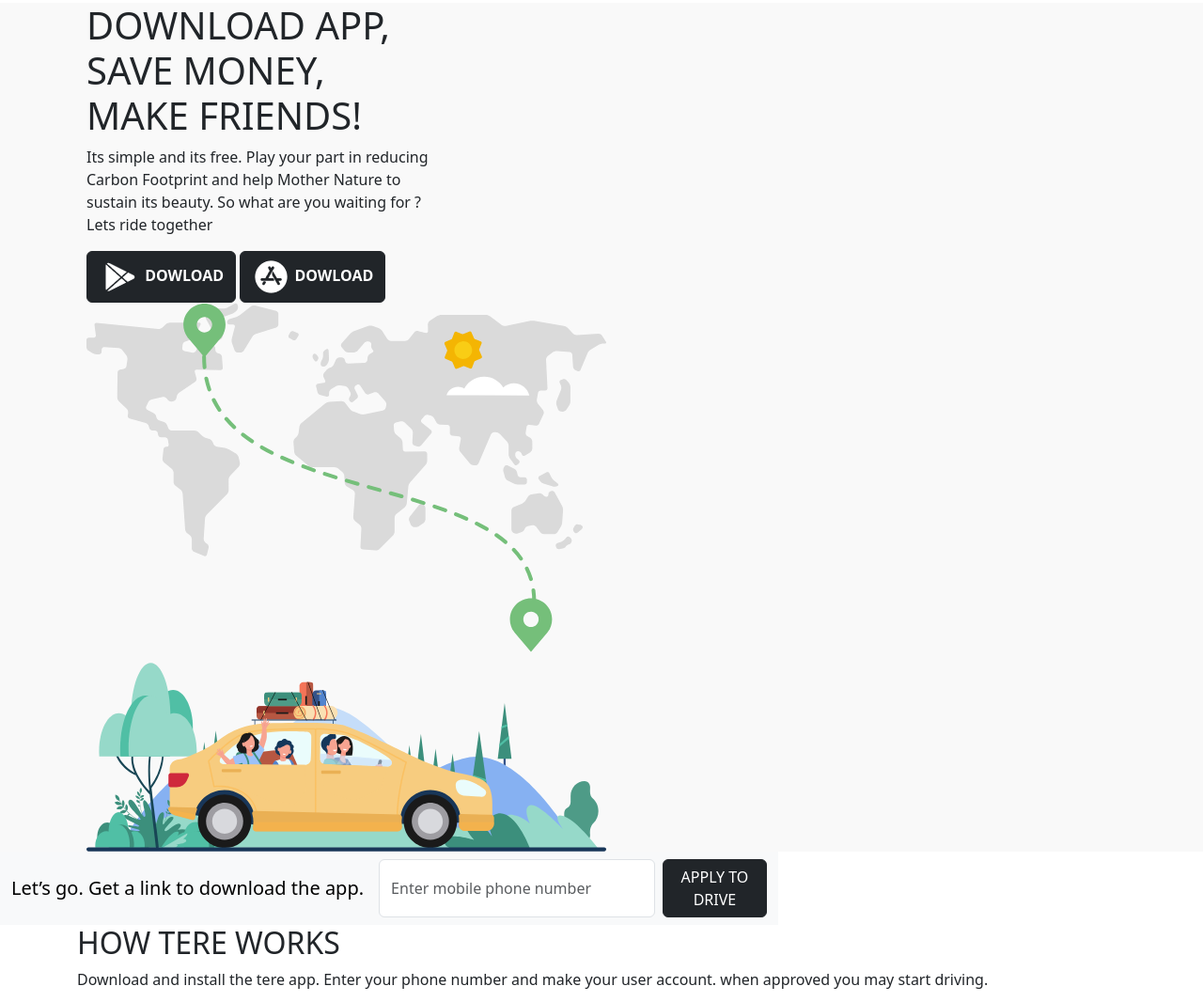
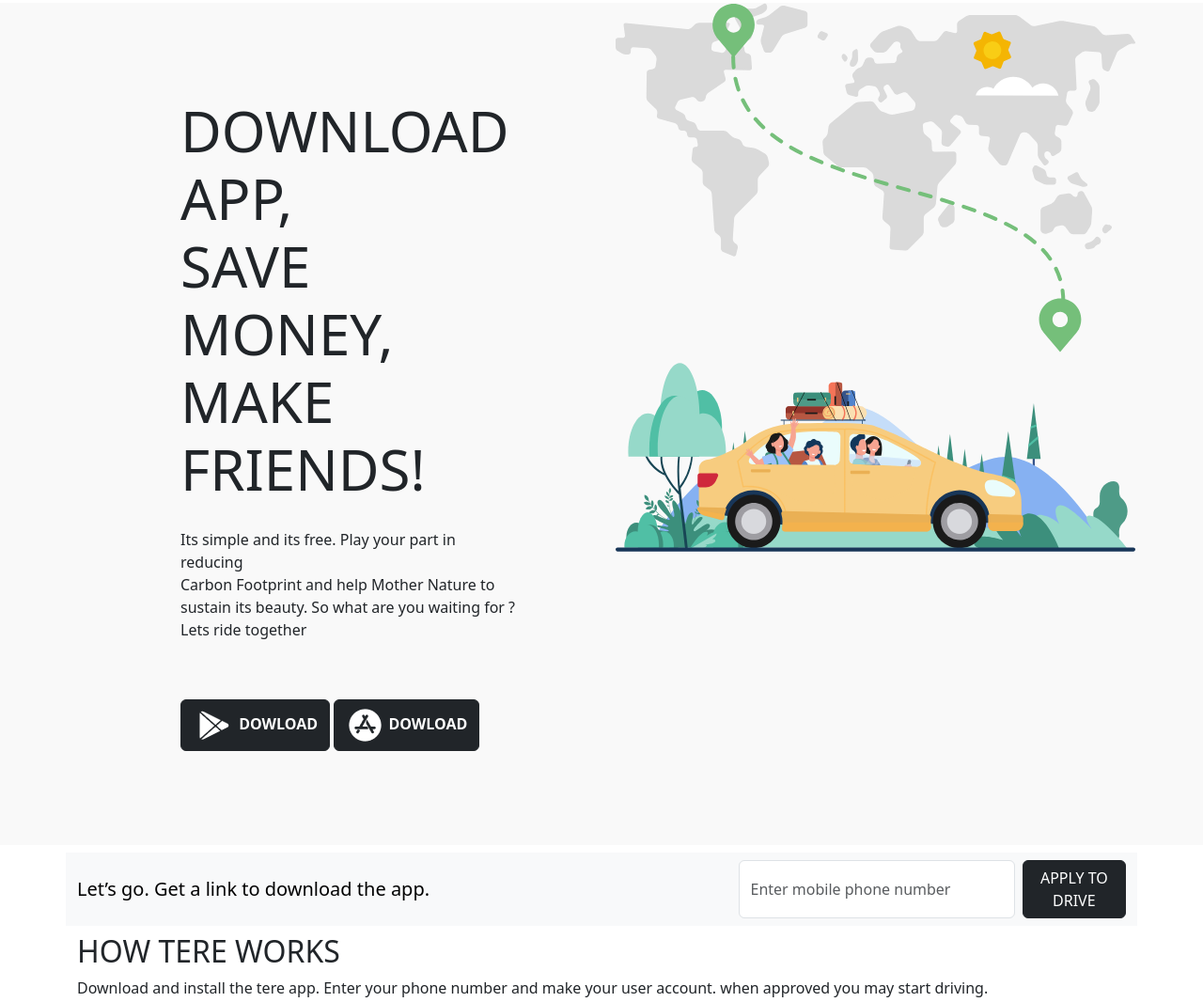
Before and after one commit to Mav-isolivr/provaPratica-codFrontEnd-senai, a plain HTML site: page index.html in a window 1280 px wide. Shown: the part 135-1201 px from the top of the page at 94% size. Drawn offline with nearby package versions, Linux system fonts and the light colour scheme.

Commit message:
feat: estilização de pequena parte feita em pouco tempo

```diff
--- a/css/styles.css
+++ b/css/styles.css
@@ -3,9 +3,7 @@
     margin: 0;
 } */
 
-main section{
-    display: flex;
-}
+
 
 .header .container{
     display: flex;
@@ -31,16 +29,21 @@
 
 
 .description-dlw {
-    background-color: #F9F9F9;
+     background-color: #F9F9F9;
 
-        .container{
+    .container{
+            display: flex;
             margin: 0 80px;
+    }
+
+    .description{
+    margin: 100px;
+
+        h1{
+        font-size: 60px;
         }
-        /* .desc{
-
-        } */
-
-        img{
-            align-items: end;
-        }
+        p{
+        margin: 27px 0 62px 0;
+         }
+    }
 }
--- a/index.html
+++ b/index.html
@@ -29,7 +29,7 @@
     <main>
         <section class="description-dlw">
             <div class="container">
-                <div class="decs">
+                <div class="description">
             <h1>DOWNLOAD APP, <br>SAVE MONEY, <br>MAKE FRIENDS!</h1>
             <p>Its simple and its free. Play your part in reducing <br>Carbon Footprint and help Mother Nature to <br>sustain its beauty. So what are you waiting for ? <br>Lets ride together</p>
             <button type="button" class="btn btn-dark"> <img src="css/images/icon/play-store-dwl.png" alt="playstore"> <b>DOWLOAD</b></button>
@@ -43,8 +43,8 @@
         </section>
 
 
-        <section class="navbar-container">
-            <nav class="navbar navbar-expand-lg bg-body-tertiary">
+        <section class="navbar">
+            <nav class="container navbar navbar-expand-lg bg-body-tertiary">
   <div class="container-fluid">
     <a class="navbar-brand">Let’s go. Get a link to download the app.</a>
     <div class="collapse navbar-collapse" id="navbarSupportedContent">
```
